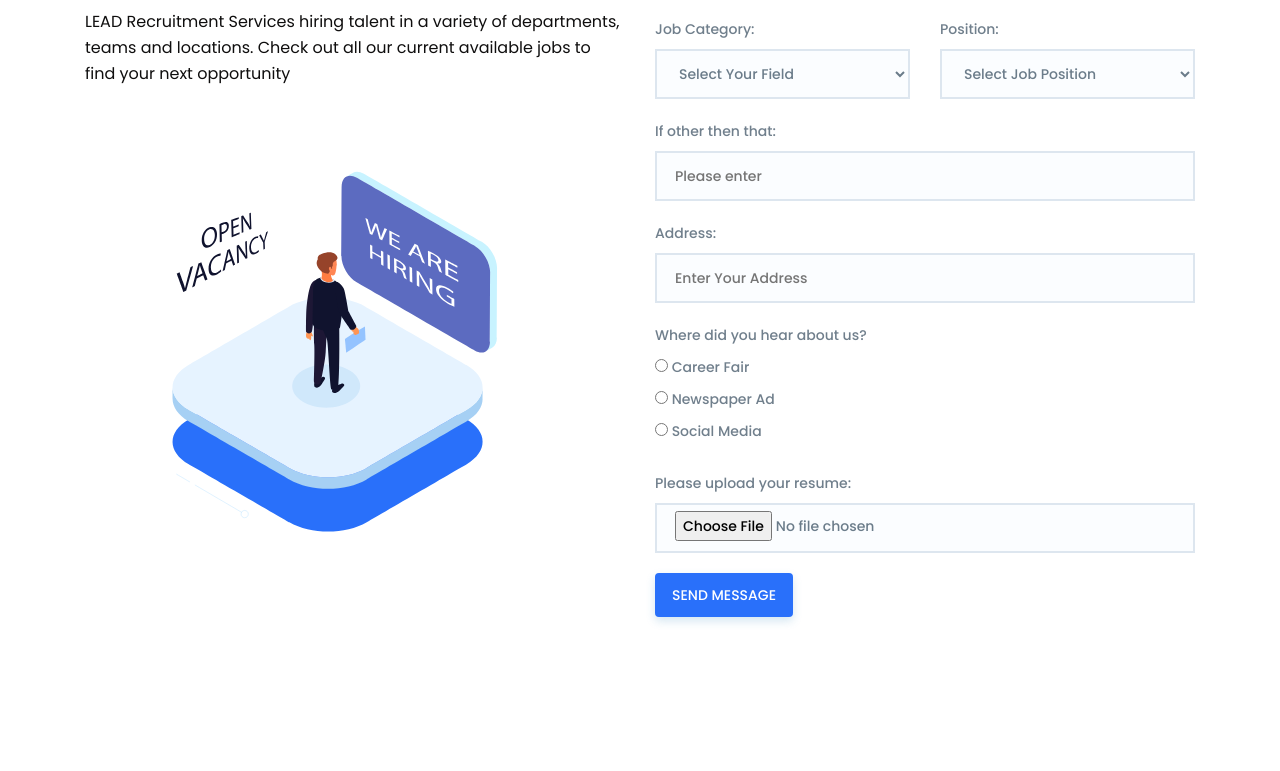
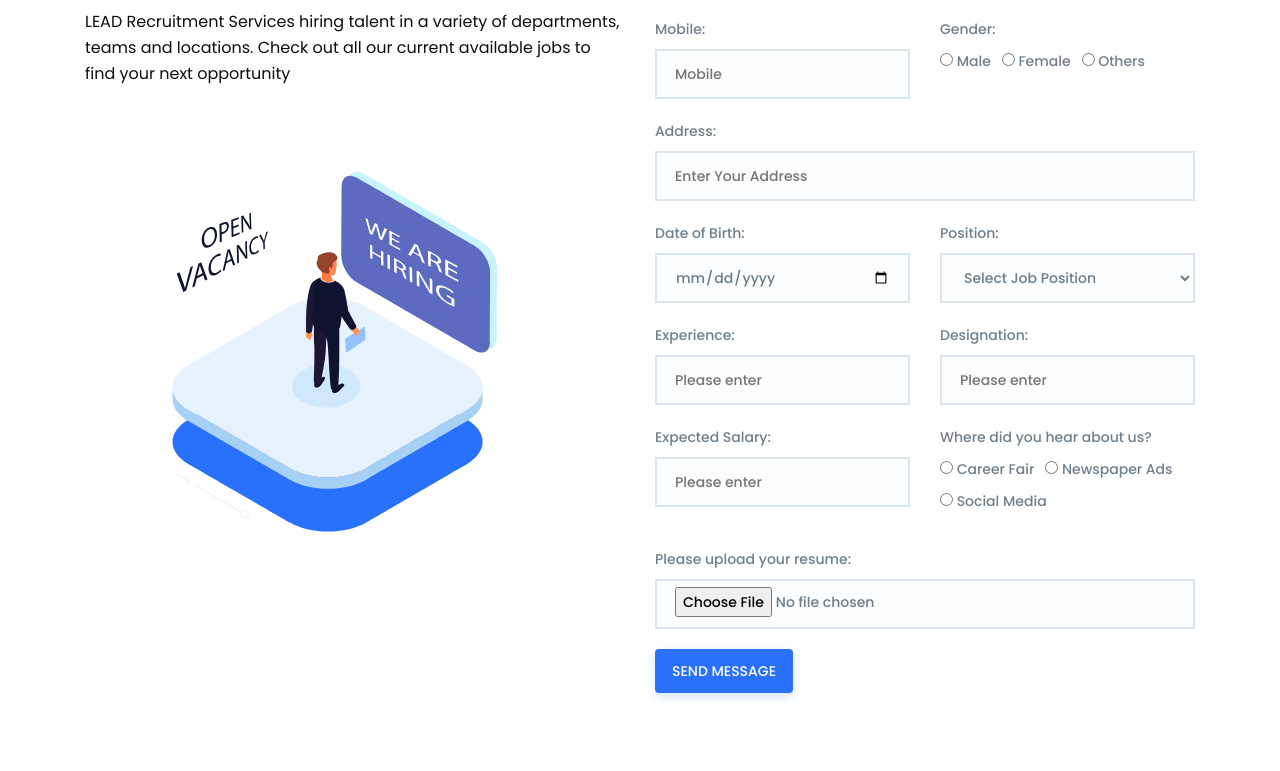
Before and after one commit to LeadInteagratedBusinessServices/lead, a plain HTML site: page careers.html in a window 1280 px wide. Shown: the part 585-1356 px from the top of the page. Drawn offline with Linux system fonts and the light colour scheme.

Commit message:
Add files via upload

```diff
--- a/careers.html
+++ b/careers.html
@@ -1,18 +1,13 @@
 <!DOCTYPE html>
 <html lang="en">
+
 <head>
   <meta charset="utf-8" />
   <meta http-equiv="X-UA-Compatible" content="IE=edge" />
   <meta name="keywords" content="Recruitment Services" />
-    <meta
-      name="description"
-      content="LEAD-Recruitment Services"
-    />
+  <meta name="description" content="LEAD-Recruitment Services" />
   <meta name="author" content="https://www.arivanantham.tech/" />
-    <meta
-      name="viewport"
-      content="width=device-width, initial-scale=1, maximum-scale=1"
-    />
+  <meta name="viewport" content="width=device-width, initial-scale=1, maximum-scale=1" />
   <title>LEAD | Recruitment Services</title>
 
   <!-- favicon icon -->
@@ -24,7 +19,9 @@
   <!-- main -->
   <link rel="stylesheet" type="text/css" href="./career/css/nav_bar.css" />
 
-    <link rel="stylesheet" href="https://cdnjs.cloudflare.com/ajax/libs/font-awesome/5.15.2/css/all.min.css" integrity="sha512-HK5fgLBL+xu6dm/Ii3z4xhlSUyZgTT9tuc/hSrtw6uzJOvgRr2a9jyxxT1ely+B+xFAmJKVSTbpM/CuL7qxO8w==" crossorigin="anonymous" />
+  <link rel="stylesheet" href="https://cdnjs.cloudflare.com/ajax/libs/font-awesome/5.15.2/css/all.min.css"
+    integrity="sha512-HK5fgLBL+xu6dm/Ii3z4xhlSUyZgTT9tuc/hSrtw6uzJOvgRr2a9jyxxT1ely+B+xFAmJKVSTbpM/CuL7qxO8w=="
+    crossorigin="anonymous" />
 
   <!-- responsive -->
   <link rel="stylesheet" type="text/css" href="./career/css/responsive.css" />
@@ -55,27 +52,14 @@
       <!-- ttm-header-wrap -->
       <div class="ttm-header-wrap">
         <!-- ttm-stickable-header-w -->
-          <div
-            id="ttm-stickable-header-w"
-            class="ttm-stickable-header-w clearfix"
-          >
+        <div id="ttm-stickable-header-w" class="ttm-stickable-header-w clearfix">
           <div id="site-header-menu" class="site-header-menu">
             <div class="site-header-menu-inner ttm-stickable-header">
               <div class="container">
                 <!-- site-branding -->
                 <div class="site-branding">
-                    <a
-                      class="home-link"
-                      href="./index.html"
-                      title=""
-                      rel="home"
-                    >
-                      <img
-                        id="logo-img"
-                        class="img-center"
-                        src="./Assests/images/logo/lead svg new.png"
-                        alt="logo-img"
-                      />
+                  <a class="home-link" href="./index.html" title="" rel="home">
+                    <img id="logo-img" class="img-center" src="./Assests/images/logo/lead svg new.png" alt="logo-img" />
                   </a>
                 </div>
                 <!-- site-branding end -->
@@ -85,10 +69,7 @@
 
                   <div class="ttm-menu-toggle">
                     <input type="checkbox" id="menu-toggle-form" />
-                      <label
-                        for="menu-toggle-form"
-                        class="ttm-menu-toggle-block"
-                      >
+                    <label for="menu-toggle-form" class="ttm-menu-toggle-block">
                       <span class="toggle-block toggle-blocks-1"></span>
                       <span class="toggle-block toggle-blocks-2"></span>
                       <span class="toggle-block toggle-blocks-3"></span>
@@ -96,8 +77,8 @@
                   </div>
                   <nav id="menu" class="menu">
                     <ul class="dropdown">
-                        <li ><a href="./index.html">Home</a></li>
-                        <li ><a href="./about.html">About</a></li>
+                      <li><a href="./index.html">Home</a></li>
+                      <li><a href="./about.html">About</a></li>
                       <li>
                         <a href=".">Services</a>
                         <ul>
@@ -108,7 +89,7 @@
                           <li><a href="./innovation.html">Innovation & Development</a></li>
                           <li><a href="./organizationchange.html">Organization setup and Change</a></li>
                           <li><a href="./hr.html">HR solutions</a></li>
-                            <li ><a href="./webdevelopment.html">Web & App Development</a></li>
+                          <li><a href="./webdevelopment.html">Web & App Development</a></li>
 
                         </ul>
                       </li>
@@ -129,7 +110,7 @@
     <!--header end-->
     <div class="banner"> <img src="./career/images/aboutus_image.jpg">
       <div class="container">
-          <h1 class="home_slider_content"  data-animation-in="fadeIn" data-animation-out="animate-out fadeOut">
+        <h1 class="home_slider_content" data-animation-in="fadeIn" data-animation-out="animate-out fadeOut">
           <div class="home_slider_title" style="color: white;font-weight: 700;font-size: 45px;">CAREERS</div>
           <!-- <div class="home_slider_subtitle">Lorem ipsum dolor sit amet, consectetur
               adipiscing elit. Nullam a ultricies metus. Sed nec molestie eros. Sed viverra
@@ -145,74 +126,108 @@
       <div class="container">
         <div class="col-md-6 col-sm-6">
           <h1 class="under">Looking for a Job ?</h1>
-        <h3 class="title-desc">LEAD Recruitment Services hiring talent in a variety of departments, teams and locations. Check out all our current available jobs to find your next opportunity</h3>
+          <h3 class="title-desc">LEAD Recruitment Services hiring talent in a variety of departments, teams and
+            locations. Check out all our current available jobs to find your next opportunity</h3>
           <!-- <h3 style="margin-top: 40px;text-decoration-line: underline;;">Upload your resume for <span style="color:#2970fa;">featured</span> </h3> -->
-        <lottie-player src="./career/images/career_page_anim.json"  background="transparent"  speed="1"  style="width: 500px; height: 500px;"  loop  autoplay></lottie-player>
+          <lottie-player src="./career/images/career_page_anim.json" background="transparent" speed="1"
+            style="width: 500px; height: 500px;" loop autoplay></lottie-player>
 
 
         </div>
         <div class="col-md-6 col-sm-6">
           <div class="row" id="page-wrap">
-            <form class="mrg-bot-40" name="drop_list" action="https://getform.io/f/0c945b43-0ad3-47cc-88d5-aa68bd835d7b"
-            method="POST" enctype="multipart/form-data">
+            <!-- <form class="mrg-bot-40" name="drop_list" action="https://getform.io/f/0c945b43-0ad3-47cc-88d5-aa68bd835d7b"
+              method="POST" enctype="multipart/form-data"> -->
+            <form class="mrg-bot-40" action="./career/careers.php" enctype="multipart/form-data" method="post">
               <div class="col-md-6 col-sm-6">
                 <label>Name:</label>
-                <input type="text" name="name" class="form-controls" placeholder="Name" required/>
+                <input type="text" name="username" class="form-controls" placeholder="Full Name" />
               </div>
               <div class="col-md-6 col-sm-6">
                 <label>Email:</label>
-                <input type="email" name="email" class="form-controls" placeholder="Email" required pattern="^([^\x00-\x20\x22\x28\x29\x2c\x2e\x3a-\x3c\x3e\x40\x5b-\x5d\x7f-\xff]+|\x22([^\x0d\x22\x5c\x80-\xff]|\x5c[\x00-\x7f])*\x22)(\x2e([^\x00-\x20\x22\x28\x29\x2c\x2e\x3a-\x3c\x3e\x40\x5b-\x5d\x7f-\xff]+|\x22([^\x0d\x22\x5c\x80-\xff]|\x5c[\x00-\x7f])*\x22))*\x40([^\x00-\x20\x22\x28\x29\x2c\x2e\x3a-\x3c\x3e\x40\x5b-\x5d\x7f-\xff]+|\x5b([^\x0d\x5b-\x5d\x80-\xff]|\x5c[\x00-\x7f])*\x5d)(\x2e([^\x00-\x20\x22\x28\x29\x2c\x2e\x3a-\x3c\x3e\x40\x5b-\x5d\x7f-\xff]+|\x5b([^\x0d\x5b-\x5d\x80-\xff]|\x5c[\x00-\x7f])*\x5d))*$"/>
+                <input type="email" name="email" class="form-controls" placeholder="Correct Email"
+                  pattern="^([^\x00-\x20\x22\x28\x29\x2c\x2e\x3a-\x3c\x3e\x40\x5b-\x5d\x7f-\xff]+|\x22([^\x0d\x22\x5c\x80-\xff]|\x5c[\x00-\x7f])*\x22)(\x2e([^\x00-\x20\x22\x28\x29\x2c\x2e\x3a-\x3c\x3e\x40\x5b-\x5d\x7f-\xff]+|\x22([^\x0d\x22\x5c\x80-\xff]|\x5c[\x00-\x7f])*\x22))*\x40([^\x00-\x20\x22\x28\x29\x2c\x2e\x3a-\x3c\x3e\x40\x5b-\x5d\x7f-\xff]+|\x5b([^\x0d\x5b-\x5d\x80-\xff]|\x5c[\x00-\x7f])*\x5d)(\x2e([^\x00-\x20\x22\x28\x29\x2c\x2e\x3a-\x3c\x3e\x40\x5b-\x5d\x7f-\xff]+|\x5b([^\x0d\x5b-\x5d\x80-\xff]|\x5c[\x00-\x7f])*\x5d))*$" />
+              </div>
+              <!--  Changes by pushparaj -->
+              <div class="col-md-6 col-sm-6">
+                <label>Mobile:</label>
+                <input type="mobile" name="mobile" class="form-controls" placeholder="Mobile" />
               </div>
               <div class="col-md-6 col-sm-6">
+                <label>Gender:</label> <br />
+                <input type="radio" id="careerfair" name="gender" value="Male">
+                <label for="careerfair">Male</label> &nbsp;
+                <input type="radio" id="newspaperad" name="gender" value="Female">
+                <label for="newspaperad">Female</label> &nbsp;
+                <input type="radio" id="newspaperad" name="gender" value="Others">
+                <label for="newspaperad">Others</label>
+              </div>
+
+              <div class="col-md-12 col-sm-12">
+                <label>Address:</label>
+                <input style="width: 100%;" class="form-controls" name="address"
+                  placeholder="Enter Your Address"></input>
+              </div>
+              <div class="col-md-6 col-sm-6">
+                <label>Date of Birth:</label> <br />
+                <input type="date" id="careerfair" class="form-controls" name="dob" placeholder="">
+              </div>
+              <!--  Changes by pushparaj  -->
+              <!--  <div class="col-md-6 col-sm-6">
                   <label>Job Category:</label>
-                <select  class="form-controls" name="Category" onChange="SelectSubCat();" >
+                  <select class="form-controls" name="Category" onChange="SelectSubCat();">
                     <Option value="">Select Your Field</option>
+                  </select>
+                </div>  -->
+              <div class="col-md-6 col-sm-6">
+                <label>Position:</label>
+                <select id="SubCat" name="position" class="form-controls">
+                  <option selected disabled>Select Job Position</option>
+                  <option>Mobile Application Developer</option>
+                  <option>Web Developer</option>
+                  <option>Human Resorces</option>
+                  <option>Digital Marketing</option>
+                  <option>Video Editor</option>
+                  <option>Accounts Management</option>
+                  <option>Sale and Marketing</option>
                 </select>
               </div>
               <div class="col-md-6 col-sm-6">
-                <label>Position:</label>
-                <select id="SubCat" name="SubCat"  class="form-controls" >
-                  <Option value="">Select Job Position</option>
-                  </select>
+                <label>Experience:</label>
+                <input type="text" class="form-controls" placeholder="Please enter" style="width: 100%;"
+                  name="experience" />
               </div>
-              <div class="col-md-12 col-sm-12">
-                <label>If other then that:</label>
-                <input type="text" class="form-controls" placeholder="Please enter" style="width: 100%;" name="otherjob" />
+              <div class="col-md-6 col-sm-6">
+                <label>Designation:</label>
+                <input type="text" class="form-controls" placeholder="Please enter" style="width: 100%;"
+                  name="designation" />
               </div>
-              <div class="col-md-12 col-sm-12">
-                <label>Address:</label>
-                <input
-                style="width: 100%;"
-                  class="form-controls"
-                  placeholder="Enter Your Address"
-                  required
-                ></input>
+              <div class="col-md-6 col-sm-6">
+                <label>Expected Salary:</label>
+                <input type="text" class="form-controls" placeholder="Please enter" style="width: 100%;"
+                  name="exp_salary" />
               </div>
-
-              <div class="col-md-12 col-sm-12">
-                <label>Where did you hear about us?</label><br/>
-                <input type="radio" id="careerfair" name="career" value="careerfair" >
-                <label for="careerfair">Career Fair</label><br>
-                <input type="radio" id="newspaperad" name="career" value="newspaperad" >
-                <label for="newspaperad">Newspaper Ad</label><br>
-                <input type="radio" id="socialmedia" name="career" value="socialmedia" >
+              <div class="col-md-6 col-sm-6">
+                <label>Where did you hear about us?</label><br />
+                <input type="radio" id="careerfair" name="getfrom" value="careerfair">
+                <label for="careerfair">Career Fair</label> &nbsp;
+                <input type="radio" id="newspaperad" name="getfrom" value="newspaperad">
+                <label for="newspaperad">Newspaper Ads</label> <br />
+                <input type="radio" id="socialmedia" name="getfrom" value="socialmedia">
                 <label for="socialmedia">Social Media</label>
               </div>
               <div class="col-md-12 col-sm-12">
                 <label style="margin-top: 20px;">Please upload your resume: </label>
-              <input type="file" name="file" class="form-controls" >
+                <input type="file" accept=".pdf, .doc, .docx" name="profile" class="form-controls">
               </div>
               <div class="col-md-12 col-sm-12">
-                <button class="btn theme-btn" name="submit" class="form-controls" required>
-                  Send Message
-                </button>
+                <input type="submit" class="btn theme-btn" name="submit" class="form-controls" value="Send Message" />
               </div>
             </form>
           </div>
         </div>
       </div>
     </section>
-
     <div class="job-area pt-80 pb-50">
       <div class="container">
         <div class="row">
@@ -225,14 +240,12 @@
               </div>
               <div class="job-instructor-profile mb-30">
                 <div class="job-instructor-img f-left">
-                  <img  src="./career/images/job/shield.png" alt="" />
+                  <img src="./career/images/job/shield.png" alt="" />
                 </div>
                 <div class="job-instructor-title">
                   <h4><a href="./job-page-1.html">Security Specialist
                     </a></h4>
-                  <span
-                    ><i class="fas fa-map-marker-alt"></i>Chennai,India</span
-                  >
+                  <span><i class="fas fa-map-marker-alt"></i>Chennai,India</span>
                 </div>
               </div>
               <div class="job-content">
@@ -244,8 +257,7 @@
                 </p>
                 <div class="job-salary">
                   <span><i class="fas fa-stopwatch"></i>1+ Years Exp</span>
-                  <a href="./job-page-1.html"
-                    >Job Details <i class="far fa-arrow-right"></i>
+                  <a href="./job-page-1.html">Job Details <i class="far fa-arrow-right"></i>
                   </a>
                 </div>
               </div>
@@ -264,9 +276,7 @@
                 </div>
                 <div class="job-instructor-title">
                   <h4><a href="./job-page.html">Full-Stack Developer</a></h4>
-                  <span
-                    ><i class="fas fa-map-marker-alt"></i> Chennai,India</span
-                  >
+                  <span><i class="fas fa-map-marker-alt"></i> Chennai,India</span>
                 </div>
               </div>
               <div class="job-content">
@@ -274,12 +284,12 @@
                   <a href="./job-page.html">Web Development</a>
                 </h4>
                 <p>
-                  We are looking for a highly skilled programmer who is comfortable with both front and back end programming.
+                  We are looking for a highly skilled programmer who is comfortable with both front and back end
+                  programming.
                 </p>
                 <div class="job-salary">
                   <span><i class="fas fa-stopwatch"></i> 2 Years Exp</span>
-                  <a href="./job-page.html"
-                    >Job Details <i class="far fa-arrow-right"></i>
+                  <a href="./job-page.html">Job Details <i class="far fa-arrow-right"></i>
                   </a>
                 </div>
               </div>
@@ -299,9 +309,7 @@
                 </div>
                 <div class="job-instructor-title">
                   <h4><a href="./job-page-2.html">Software Architect</a></h4>
-                  <span
-                    ><i class="fas fa-map-marker-alt"></i>Chennai,India</span
-                  >
+                  <span><i class="fas fa-map-marker-alt"></i>Chennai,India</span>
                 </div>
               </div>
               <div class="job-content">
@@ -314,8 +322,7 @@
                 </p>
                 <div class="job-salary">
                   <span><i class="fas fa-stopwatch"></i> 1 Years Exp</span>
-                  <a href="./job-page-2.html"
-                    >Job Details <i class="far fa-arrow-right"></i>
+                  <a href="./job-page-2.html">Job Details <i class="far fa-arrow-right"></i>
                   </a>
                 </div>
               </div>
@@ -329,9 +336,11 @@
     <div class="footers">
       <div class="footers-left">
         <div class="footers-logo">
-   <img  src='./Assests/images/logo/logo_footer.png' alt="">
+          <img src='./Assests/images/logo/logo_footer.png' alt="">
         </div>
-   <p>LEAD is a global consulting and service providing concern with more 11 years of experience and 3,600 people working through our platform across the globe</p></div>
+        <p>LEAD is a global consulting and service providing concern with more 11 years of experience and 3,600 people
+          working through our platform across the globe</p>
+      </div>
       <ul class="footers-right">
         <li>
           <div class='footers-title shortpadding'>Social Links</div>
@@ -367,7 +376,7 @@
       </ul>
       <hr>
       <div class="footers-bottom">
-    <p >Copyright © 2021-&nbsp;<a href="#">LEAD  Integrated Business Services Pvt Ltd</a>. All rights
+        <p>Copyright © 2021-&nbsp;<a href="#">LEAD Integrated Business Services Pvt Ltd</a>. All rights
           reserved.</p>
       </div>
     </div>
@@ -379,4 +388,5 @@
 
     <!-- Javascript end-->
 </body>
+
 </html>
```
Lines whose indentation alone changed are shown as unchanged.
